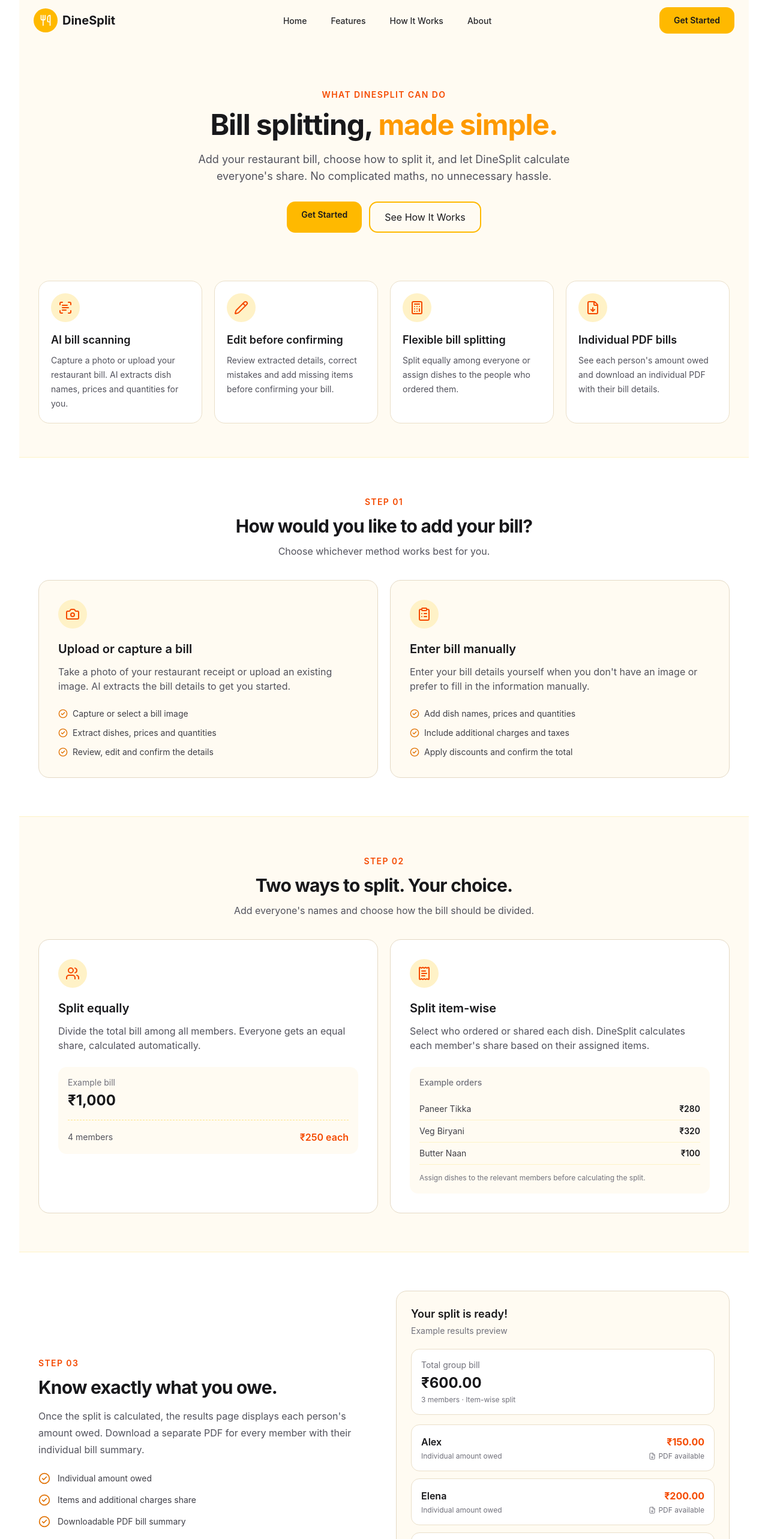
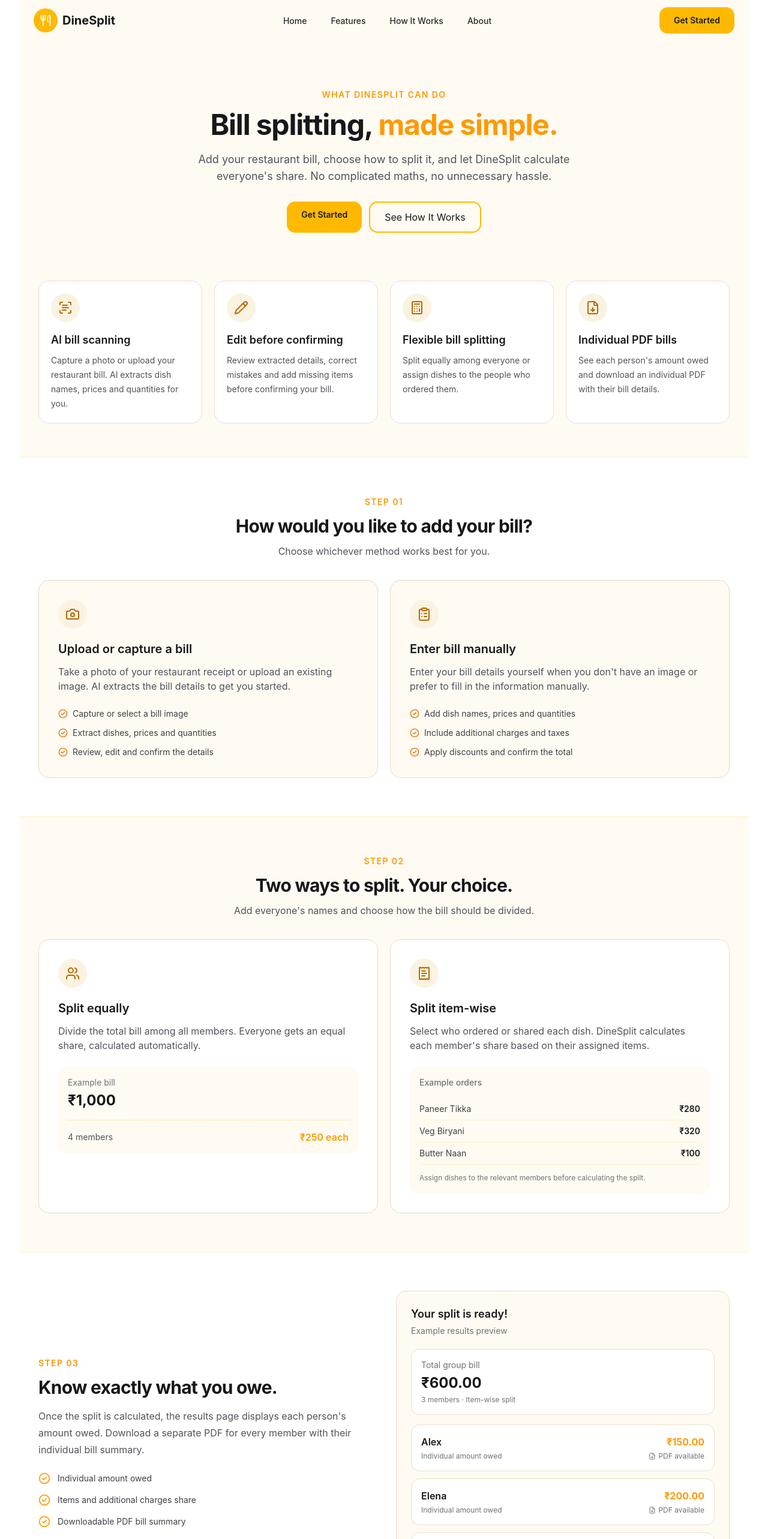
Before and after one commit to aishwaryagaikwad21/DineSplit, a React app in the folder frontend/: page /features in a window 1280 px wide. Shown: the top 2566 px of the page at 60% size. Built offline with nearby package versions, Linux system fonts and the light colour scheme; the HTML template or start-up script is replaced by a standard one.

Commit message:
style: standardize amber color theme across pages

```diff
--- a/frontend/src/pages/AboutUs.jsx
+++ b/frontend/src/pages/AboutUs.jsx
@@ -43,7 +43,7 @@ const About = () => {
             <Heart className="size-7 text-[#b86600]" />
           </div>
 
-          <p className="mb-4 text-sm font-semibold tracking-widest text-[#b86600]">
+          <p className="mb-4 text-sm font-semibold tracking-widest text-amber-500">
             A LITTLE ABOUT US
           </p>
 
--- a/frontend/src/pages/Features.jsx
+++ b/frontend/src/pages/Features.jsx
@@ -49,7 +49,7 @@ const Features = () => {
       {/* Hero */}
       <section className="px-6 py-14 text-center md:py-20">
         <div className="mx-auto max-w-3xl">
-          <p className="mb-4 text-sm font-semibold tracking-widest text-orange-600">
+          <p className="mb-4 text-sm font-semibold tracking-widest text-amber-500">
             WHAT DINESPLIT CAN DO
           </p>
 
@@ -82,8 +82,8 @@ const Features = () => {
                 key={feature.title}
                 className="rounded-2xl border border-[#eadfc9] bg-white p-5"
               >
-                <div className="mb-4 flex size-12 items-center justify-center rounded-full bg-[#fff2c7]">
-                  <Icon className="size-6 text-orange-600" />
+                <div className="mb-4 flex size-12 items-center justify-center rounded-full bg-[#fbf3e1]">
+                  <Icon className="size-6 text-[#b86600]" />
                 </div>
 
                 <h2 className="text-lg font-semibold">{feature.title}</h2>
@@ -101,7 +101,7 @@ const Features = () => {
       <section className="border-y border-amber-100 bg-white px-6 py-14 md:py-16">
         <div className="mx-auto max-w-6xl">
           <div className="mb-9 text-center">
-            <p className="text-sm font-semibold tracking-widest text-orange-600">
+            <p className="text-sm font-semibold tracking-widest text-amber-500">
               STEP 01
             </p>
 
@@ -117,8 +117,8 @@ const Features = () => {
           <div className="grid gap-5 md:grid-cols-2">
             {/* Upload and scan */}
             <article className="rounded-2xl border border-[#e4d9c5] bg-[#fffbf2] p-6 sm:p-8">
-              <div className="mb-5 flex size-12 items-center justify-center rounded-full bg-[#fff2c7]">
-                <Camera className="size-6 text-orange-600" />
+              <div className="mb-5 flex size-12 items-center justify-center rounded-full bg-[#fbf3e1]">
+                <Camera className="size-6 text-[#b86600]" />
               </div>
 
               <h3 className="text-xl font-semibold">
@@ -147,8 +147,8 @@ const Features = () => {
 
             {/* Manual entry */}
             <article className="rounded-2xl border border-[#e4d9c5] bg-[#fffbf2] p-6 sm:p-8">
-              <div className="mb-5 flex size-12 items-center justify-center rounded-full bg-[#fff2c7]">
-                <ClipboardList className="size-6 text-orange-600" />
+              <div className="mb-5 flex size-12 items-center justify-center rounded-full bg-[#fbf3e1]">
+                <ClipboardList className="size-6 text-[#b86600]" />
               </div>
 
               <h3 className="text-xl font-semibold">
@@ -181,7 +181,7 @@ const Features = () => {
       <section className="px-6 py-14 md:py-16">
         <div className="mx-auto max-w-6xl">
           <div className="mb-9 text-center">
-            <p className="text-sm font-semibold tracking-widest text-orange-600">
+            <p className="text-sm font-semibold tracking-widest text-amber-500">
               STEP 02
             </p>
 
@@ -197,8 +197,8 @@ const Features = () => {
           <div className="grid gap-5 md:grid-cols-2">
             {/* Equal split */}
             <article className="rounded-2xl border border-[#e4d9c5] bg-white p-6 sm:p-8">
-              <div className="mb-5 flex size-12 items-center justify-center rounded-full bg-[#fff2c7]">
-                <Users className="size-6 text-orange-600" />
+              <div className="mb-5 flex size-12 items-center justify-center rounded-full bg-[#fbf3e1]">
+                <Users className="size-6 text-[#b86600]" />
               </div>
 
               <h3 className="text-xl font-semibold">Split equally</h3>
@@ -218,7 +218,7 @@ const Features = () => {
                   <span className="text-sm text-zinc-600">
                     4 members
                   </span>
-                  <span className="font-semibold text-orange-600">
+                  <span className="font-semibold text-amber-500">
                     ₹250 each
                   </span>
                 </div>
@@ -227,8 +227,8 @@ const Features = () => {
 
             {/* Item-wise split */}
             <article className="rounded-2xl border border-[#e4d9c5] bg-white p-6 sm:p-8">
-              <div className="mb-5 flex size-12 items-center justify-center rounded-full bg-[#fff2c7]">
-                <ReceiptText className="size-6 text-orange-600" />
+              <div className="mb-5 flex size-12 items-center justify-center rounded-full bg-[#fbf3e1]">
+                <ReceiptText className="size-6 text-[#b86600]" />
               </div>
 
               <h3 className="text-xl font-semibold">Split item-wise</h3>
@@ -271,7 +271,7 @@ const Features = () => {
       <section className="border-y border-amber-100 bg-white px-6 py-14 md:py-16">
         <div className="mx-auto grid max-w-6xl items-center gap-10 md:grid-cols-2">
           <div>
-            <p className="text-sm font-semibold tracking-widest text-orange-600">
+            <p className="text-sm font-semibold tracking-widest text-amber-500">
               STEP 03
             </p>
 
@@ -292,7 +292,7 @@ const Features = () => {
                 "Downloadable PDF bill summary",
               ].map((item) => (
                 <div key={item} className="flex items-center gap-3">
-                  <CheckCircle2 className="size-5 shrink-0 text-amber-600" />
+                  <CheckCircle2 className="size-5 shrink-0 text-amber-500" />
                   <span className="text-sm text-zinc-700">{item}</span>
                 </div>
               ))}
@@ -332,7 +332,7 @@ const Features = () => {
                   </div>
 
                   <div className="text-right">
-                    <p className="font-bold text-orange-600">{amount}</p>
+                    <p className="font-bold text-amber-500">{amount}</p>
                     <p className="mt-1 flex items-center justify-end gap-1 text-xs text-zinc-500">
                       <FileDown className="size-3" />
                       PDF available
--- a/frontend/src/pages/Result.jsx
+++ b/frontend/src/pages/Result.jsx
@@ -171,7 +171,7 @@ export default function Result() {
                 <button
                   type="button"
                   onClick={() => downloadMemberPDF(member)}
-                  className="rounded-xl bg-amber-500 px-4 py-3 text-sm font-semibold text-white hover:bg-amber-600"
+                  className="rounded-xl bg-amber-400 px-6 py-3 text-sm font-semibold text-zinc-900 transition-colors hover:bg-amber-500"
                 >
                   Download PDF
                 </button>
```
